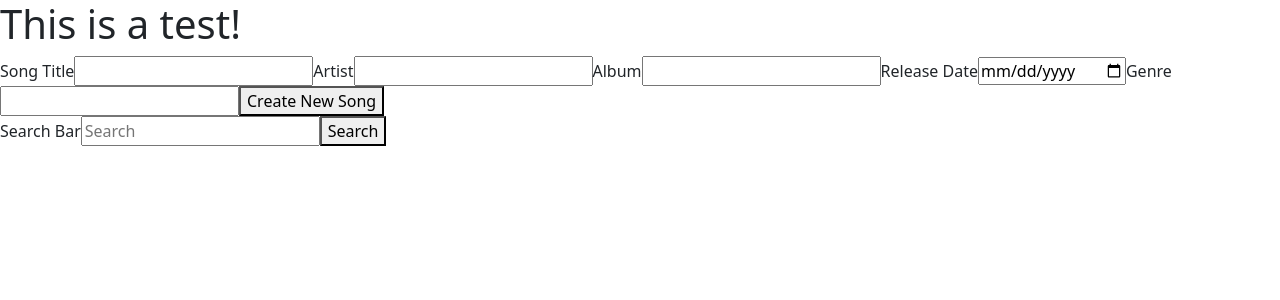
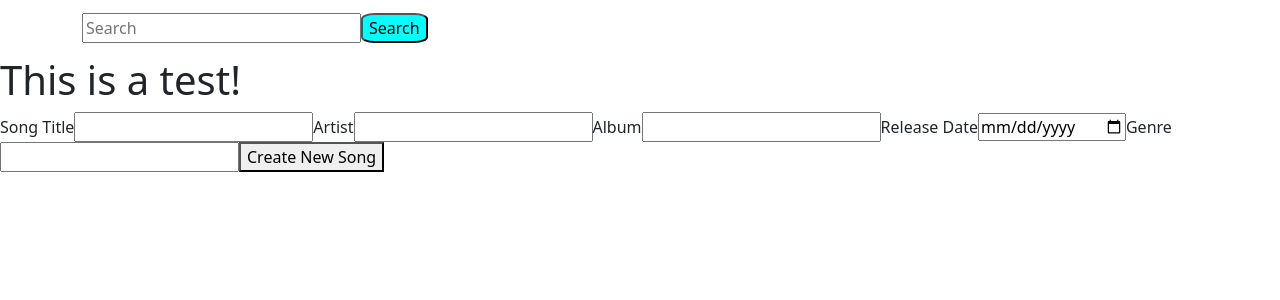
Before and after one commit to Shoulders93/Music_Library_React, a React (Create React App) app: page / in a window 1280 px wide. Shown: the top 300 px of the page. Built offline with nearby package versions, Linux system fonts and the light colour scheme; no server answers.

Commit message:
Created css files: App.css, DisplaySong.css, CreateSong.css, SearchBar.css. SearchBar.jsx able to search songs based on title.

```diff
--- a/src/components/App.jsx
+++ b/src/components/App.jsx
@@ -50,28 +50,29 @@ class App extends Component{
         this.getAllSongs();
     }
 
-    filterSong = async (song) => {
-        try{
-            let response = await axios.get('http://127.0.0.1:8000/music/' + song)
-            console.log("filter is working")
-        }
-        catch(err){
-            console.log("error in filter")
-        }
-        this.getAllSongs();
+    filterSong = async (searchTerm) => {
+        let results = this.state.songs.filter(function(song){
+            if(song.title == searchTerm || song.artist == searchTerm )
+            {
+                return true;
+            }
+        })
+        this.setState({
+            songs : results
+        })
     }
 
 
   render(){
       return(
           <div>
+              <SearchBar filterSongs = {this.filterSong}></SearchBar>
               <h1>This is a test!</h1>
               {this.state.songs ?
               <DisplaySong allSongs={this.state.songs} deleteSong={this.deleteSong}/>
               :
               null}
               <CreateSong createNewSong = {this.AddNewSong}></CreateSong>
-              <SearchBar filterSongs = {this.filterSong}></SearchBar>
           </div>
       )
   }
--- /dev/null
+++ b/src/components/SearchBar.css
@@ -0,0 +1,10 @@
+.container{
+    padding: 1%;
+}
+
+
+.searchButton{
+
+    background-color: aqua;
+    border-radius: 20%;
+}
--- a/src/components/SearchBar.jsx
+++ b/src/components/SearchBar.jsx
@@ -1,4 +1,5 @@
 import React, {Component} from "react";
+import "./SearchBar.css"
 
 class SearchBar extends Component {
     constructor(props) {
@@ -23,12 +24,13 @@ class SearchBar extends Component {
 
     render() {
         return (
-            <div>
-                <form onSubmit={this.handleSubmit}>
-                <label>Search Bar </label>
-                <input type='text' name="searchBar" onChange={this.handleChange} value={this.state.searchBar} placeholder= 'Search' />
-                <button type="submit">Search</button>
-                </form>
+            <div className ="container">
+                <div className="row">
+                    <form onSubmit={this.handleSubmit}>
+                    <input class='col-sm-offset-9 col-sm-3'type='text' name="searchBar" onChange={this.handleChange} value={this.state.searchBar} placeholder= 'Search' />
+                    <button class='searchButton'type="submit">Search</button>
+                    </form>
+                </div>
             </div>
          );
     }
```
Also changed, not shown: src/components/App.css (added), src/components/CreateSong.css (added), src/components/DisplaySong.css (added).
